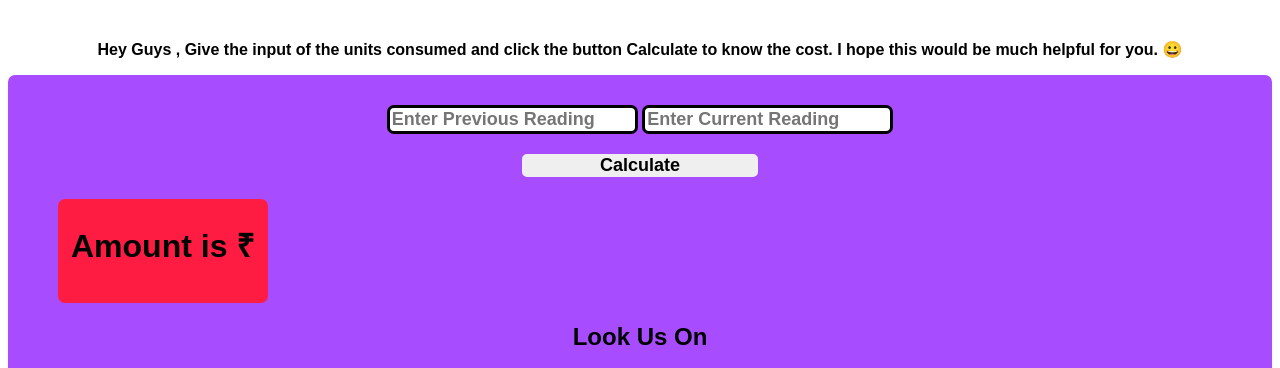
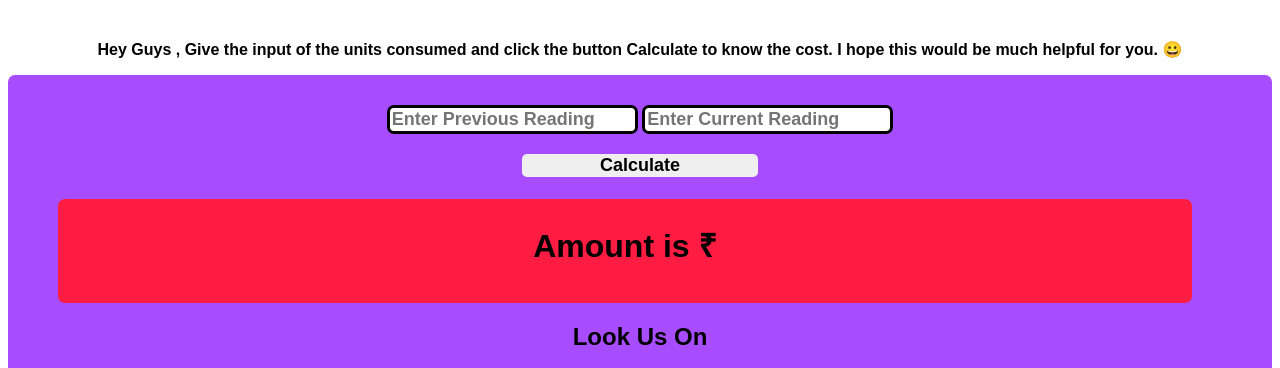
Before and after one commit to ak18akashrajr/tneb-new-calculator, a plain HTML site: page bill.html in a window 1280 px wide. Shown: the top 368 px of the page. Drawn offline with Linux system fonts and the light colour scheme.

Commit message:
Update style.css

```diff
--- a/style.css
+++ b/style.css
@@ -58,7 +58,8 @@ button:hover{
 }
 .small-container{
 
-    width: max-content;
+/*     width: max-content; */
+
     padding-left: 13px;
     padding-right: 13px;
     padding-top: 3px;
```
